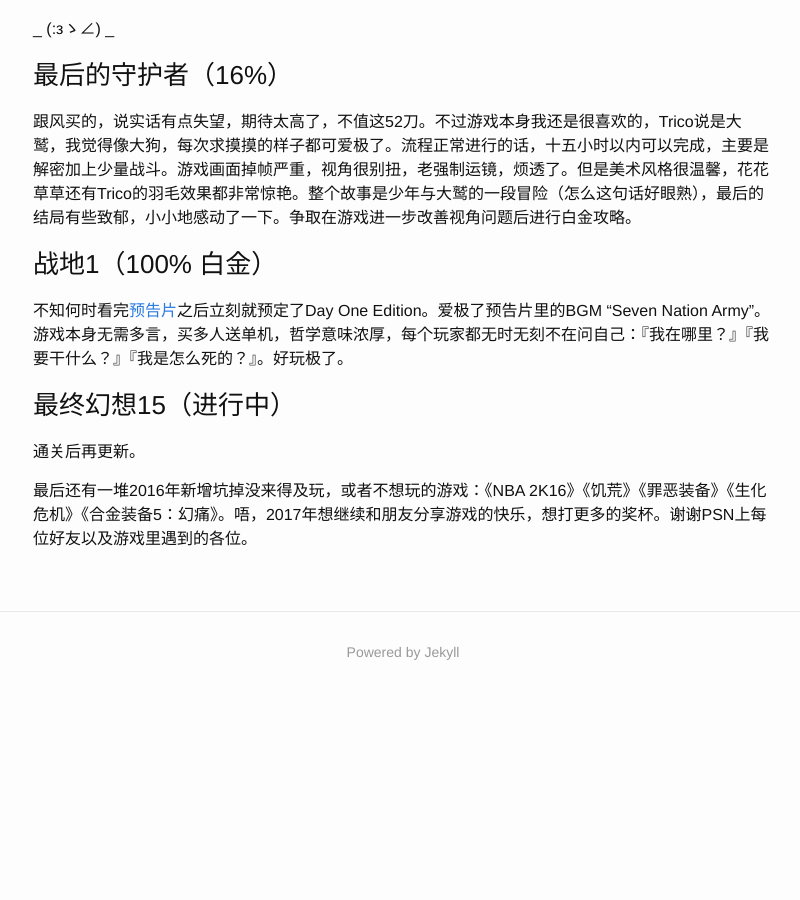
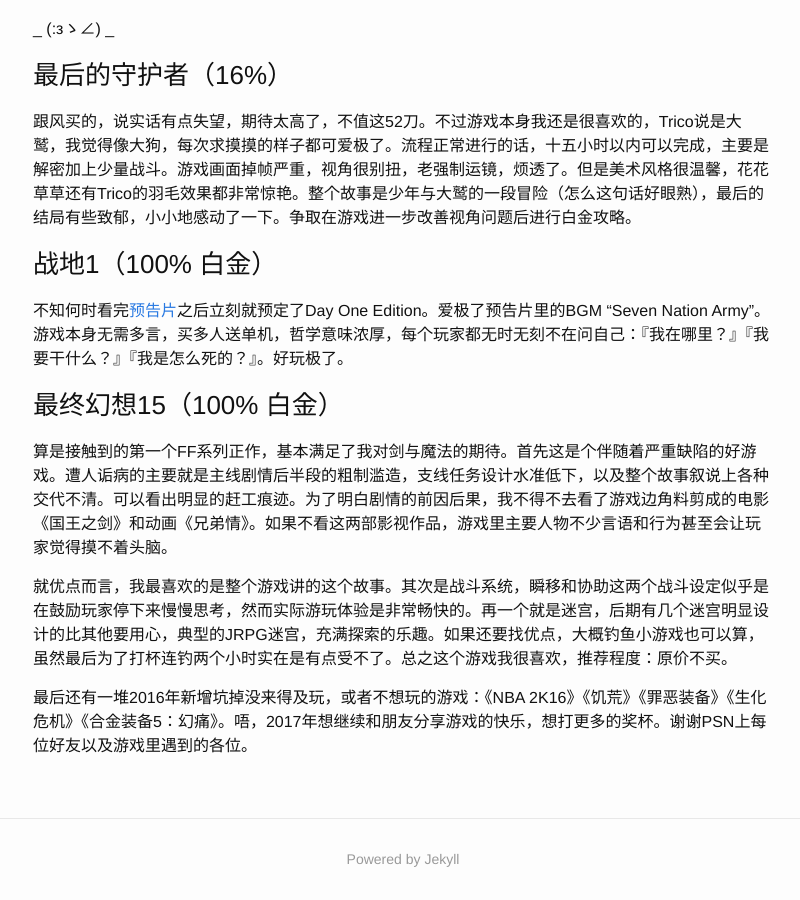
Before and after one commit to kowakowa93/Ulu2005.github.io, a Jekyll site: the page built from _posts/2016-12-27-video-games.md, in a window 1280 px wide and 900 px high, scrolled down 2037 px. Shown: the whole window, without its empty margins (237-1037 px from the left). Built offline with Jekyll 4.4.1, drawn with Linux system fonts in a browser that asks for light colours; comment, search, counter and statistics services are not loaded; before the commit the page ends 2730 px from its top, so only the background shows below that.

Commit message:
Updated ff15 review

```diff
--- a/_posts/2016-12-27-video-games.md
+++ b/_posts/2016-12-27-video-games.md
@@ -50,8 +50,10 @@ categories:
 ### 战地1（100% 白金）
 不知何时看完[预告片](https://www.youtube.com/watch?v=c7nRTF2SowQ)之后立刻就预定了Day One Edition。爱极了预告片里的BGM “Seven Nation Army”。游戏本身无需多言，买多人送单机，哲学意味浓厚，每个玩家都无时无刻不在问自己：『我在哪里？』『我要干什么？』『我是怎么死的？』。好玩极了。
 
-### 最终幻想15（进行中）
-通关后再更新。
+### 最终幻想15（100% 白金）
+算是接触到的第一个FF系列正作，基本满足了我对剑与魔法的期待。首先这是个伴随着严重缺陷的好游戏。遭人诟病的主要就是主线剧情后半段的粗制滥造，支线任务设计水准低下，以及整个故事叙说上各种交代不清。可以看出明显的赶工痕迹。为了明白剧情的前因后果，我不得不去看了游戏边角料剪成的电影《国王之剑》和动画《兄弟情》。如果不看这两部影视作品，游戏里主要人物不少言语和行为甚至会让玩家觉得摸不着头脑。
+
+就优点而言，我最喜欢的是整个游戏讲的这个故事。其次是战斗系统，瞬移和协助这两个战斗设定似乎是在鼓励玩家停下来慢慢思考，然而实际游玩体验是非常畅快的。再一个就是迷宫，后期有几个迷宫明显设计的比其他要用心，典型的JRPG迷宫，充满探索的乐趣。如果还要找优点，大概钓鱼小游戏也可以算，虽然最后为了打杯连钓两个小时实在是有点受不了。总之这个游戏我很喜欢，推荐程度：原价不买。
 
 
 最后还有一堆2016年新增坑掉没来得及玩，或者不想玩的游戏：《NBA 2K16》《饥荒》《罪恶装备》《生化危机》《合金装备5：幻痛》。唔，2017年想继续和朋友分享游戏的快乐，想打更多的奖杯。谢谢PSN上每位好友以及游戏里遇到的各位。
```
Also changed, not shown: _posts/2014-11-13-debug-malloc-lab-csapp.md (+1 -3 lines).
